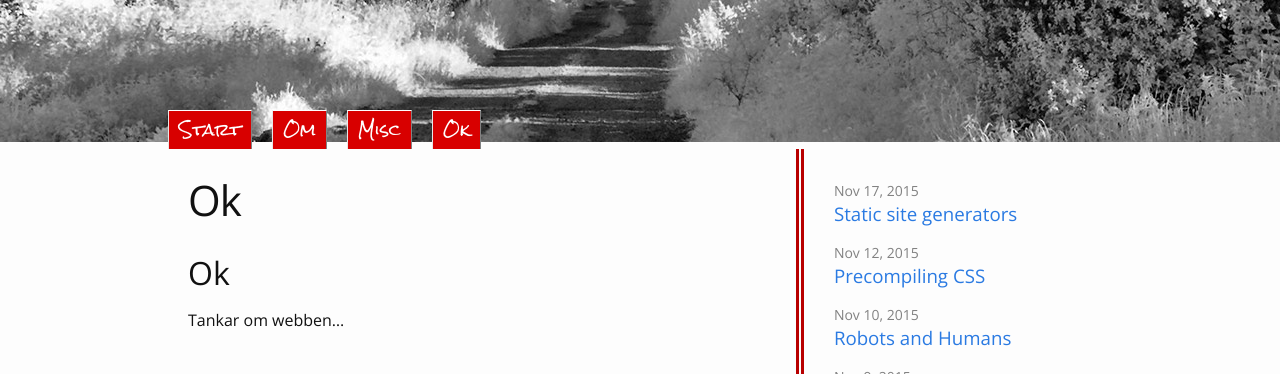
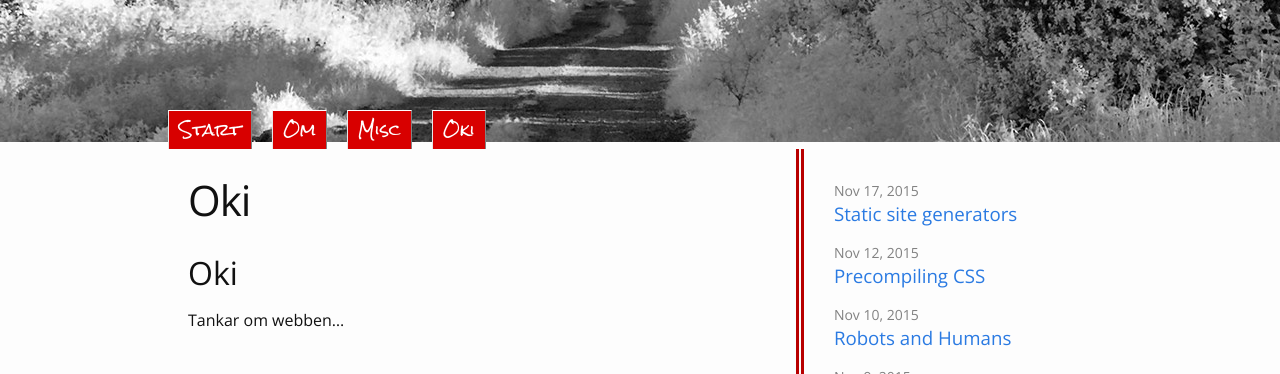
Before and after one commit to andsju/andsju, a Jekyll site: the page built from test.md, in a window 1280 px wide. Shown: the part 208-582 px from the top of the page. Built offline with Jekyll 4.4.1, drawn with Linux system fonts in a browser that asks for light colours; our own code applies the rules of GitHub Pages for plain Markdown files.

Commit message:
Markdown test

```diff
--- a/test.md
+++ b/test.md
@@ -1,2 +1,2 @@
-## Ok
+## Oki
 {{ site.description }}
```
